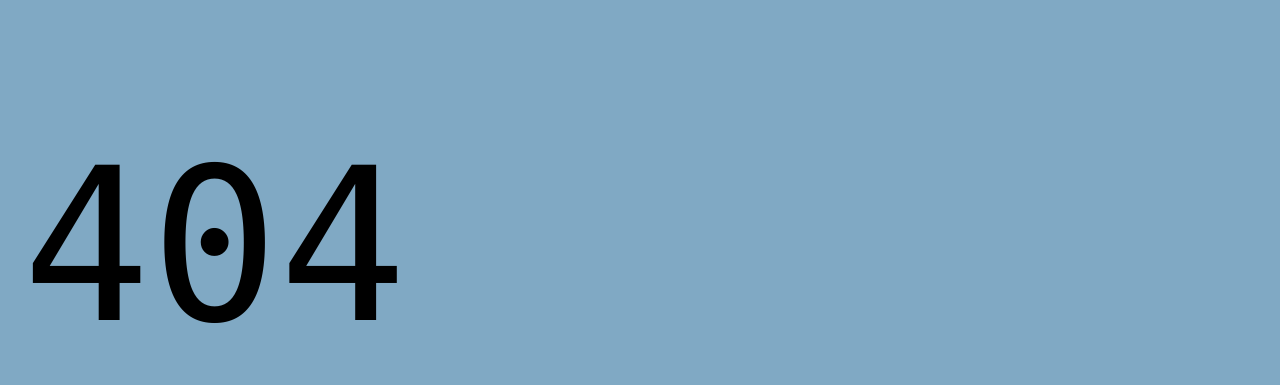
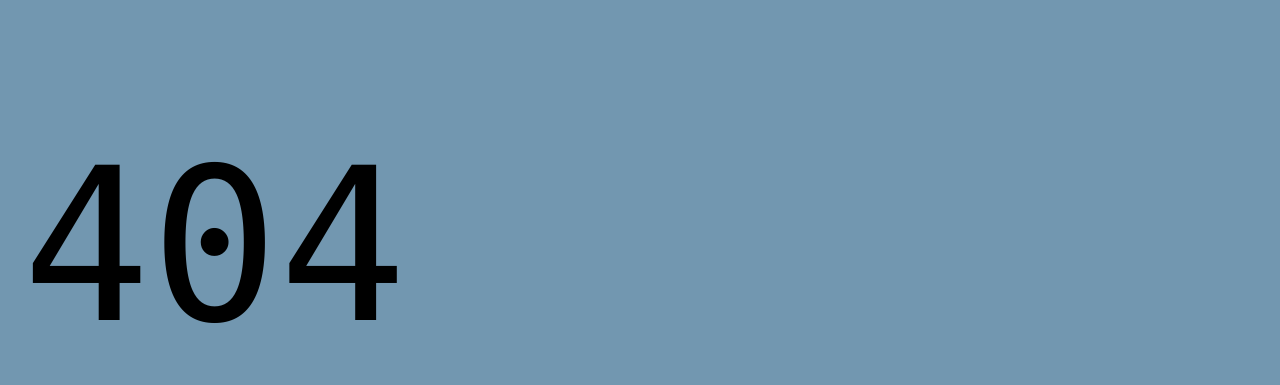
Before and after one commit to maumaulam/QSR-Franklin, a website with bundled scripts: page 404.html in a window 1280 px wide. Shown: the part 62-447 px from the top of the page. Built offline with nearby package versions, Linux system fonts and the light colour scheme; files whose address does not match are found by name.

Commit message:
Update styles.css

```diff
--- a/styles/styles.css
+++ b/styles/styles.css
@@ -17,7 +17,7 @@
   --background-color: #ebe8e8;
   --overlay-background-color: #fff;
  /* --highlight-background-color: #c8bae8; */
-  --highlight-background-color: #80a9c4;
+  --highlight-background-color: #7297b0;
   --text-color: #000;
 
   /* fonts */
```
